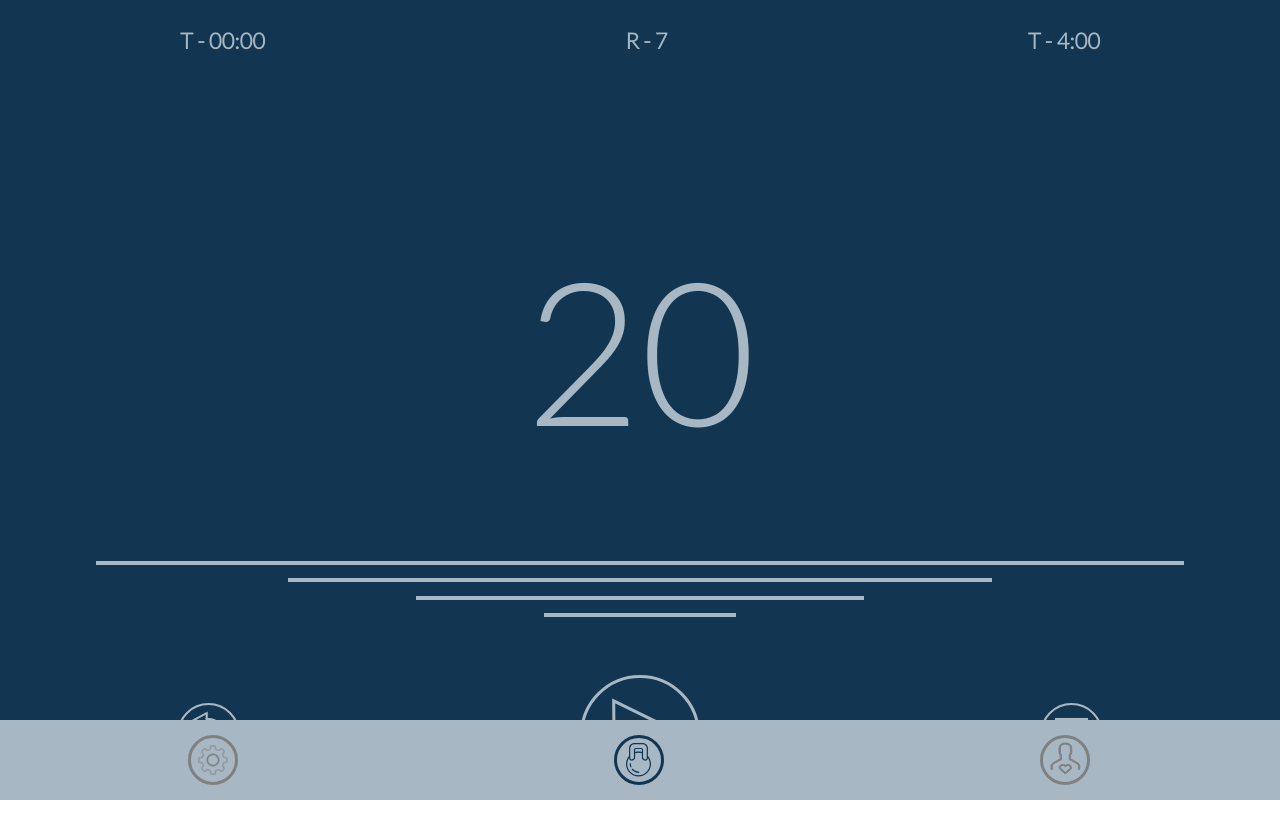
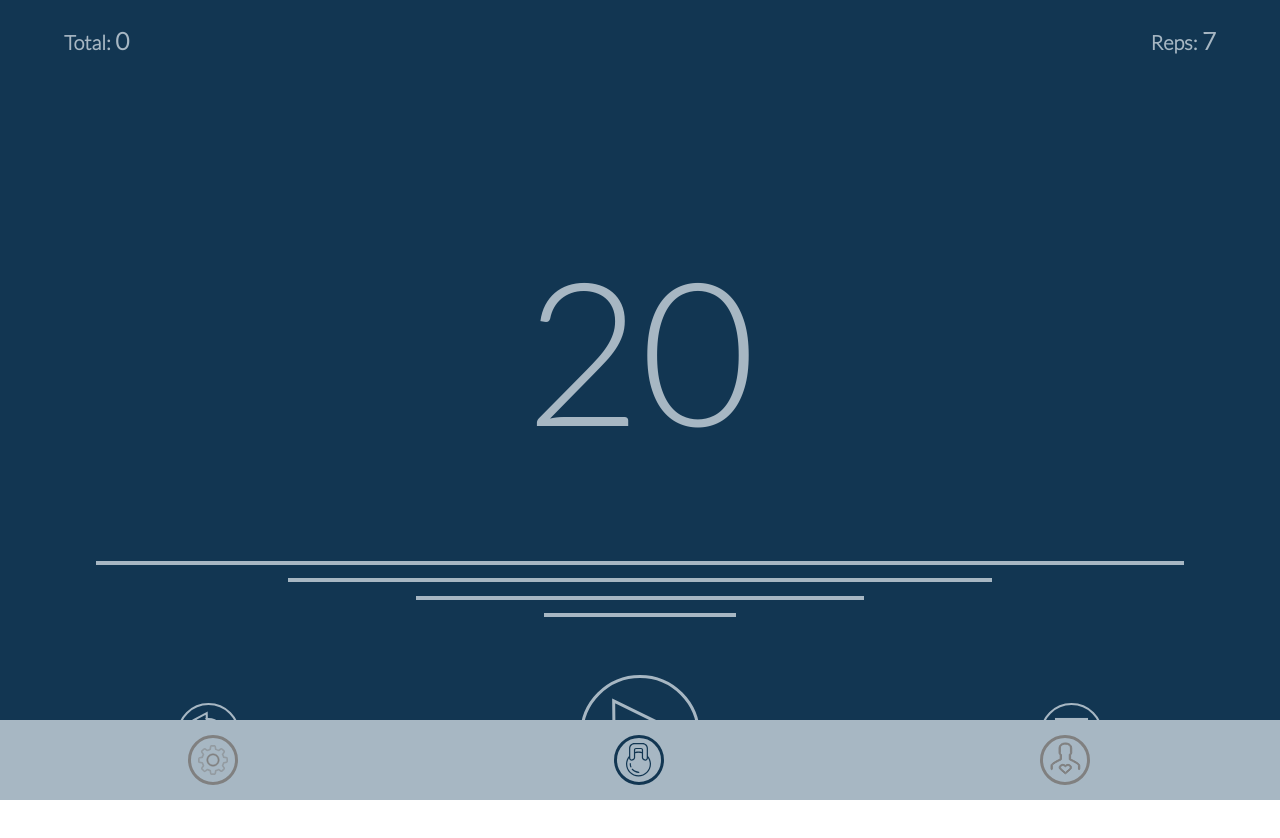
Before and after one commit to maiki-mo/criit, a React (Create React App) app: page /workout in a window 1280 px wide. Shown: the top 838 px of the page. Built offline with nearby package versions, Linux system fonts and the light colour scheme.

Commit message:
change workout ui

```diff
--- a/src/components/ActivityHeader.js
+++ b/src/components/ActivityHeader.js
@@ -1,9 +1,7 @@
 import React from 'react';
 
 import styles from '../constants/styles';
-import numbersUtil from '../utils/numbers';
 
-const { secondsToClockTime } = numbersUtil;
 const { flex, colors } = styles;
 
 export default ( {
@@ -14,7 +12,9 @@ export default ( {
     const localStyles = {
         container: {
             ...flex.centerFlexRow,
-            justifyContent: 'space-around',
+            justifyContent: 'space-between',
+            paddingRight: '5%',
+            paddingLeft: '5%',
             height: '10%',
             ...containerStyles,
         },
@@ -22,15 +22,23 @@ export default ( {
             margin: 0,
             color: colors.lightBlue,
             fontWeight: 'bold',
-            fontSize: 22,
+            fontSize: 20,
+        },
+        textEmphasis: {
+            fontSize: 24,
         },
     };
 
     return (
         <section style={localStyles.container}>
-            <p style={localStyles.text}>{`T - ${secondsToClockTime( { seconds: totalSeconds } )}`}</p>
-            <p style={localStyles.text}>{`R - ${reps}`}</p>
-            <p style={localStyles.text}>T - 4:00</p>
+            <p style={localStyles.text}>
+                Total:
+                <span style={localStyles.textEmphasis}>{` ${totalSeconds}`}</span>
+            </p>
+            <p style={localStyles.text}>
+                Reps:
+                <span style={localStyles.textEmphasis}>{` ${reps}`}</span>
+            </p>
         </section>
     );
 };
```
